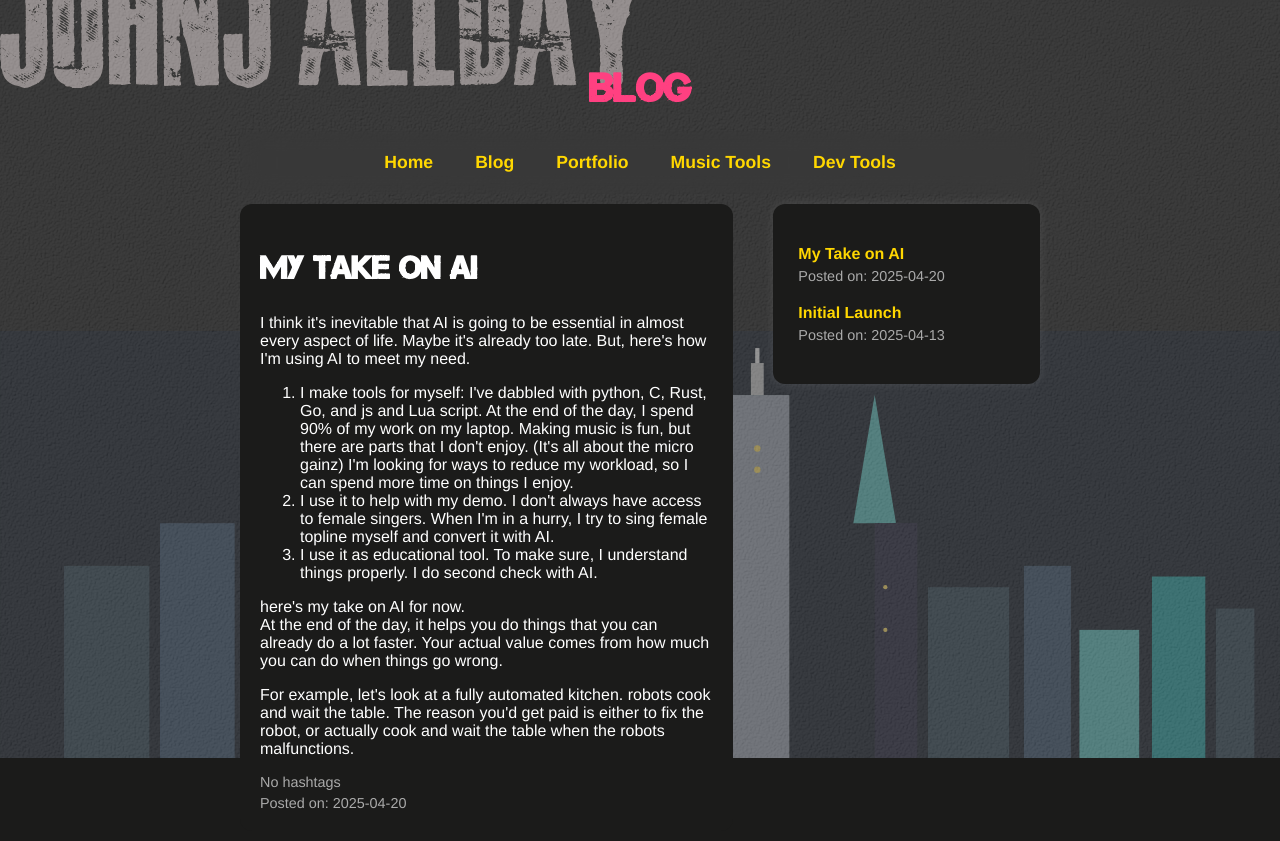
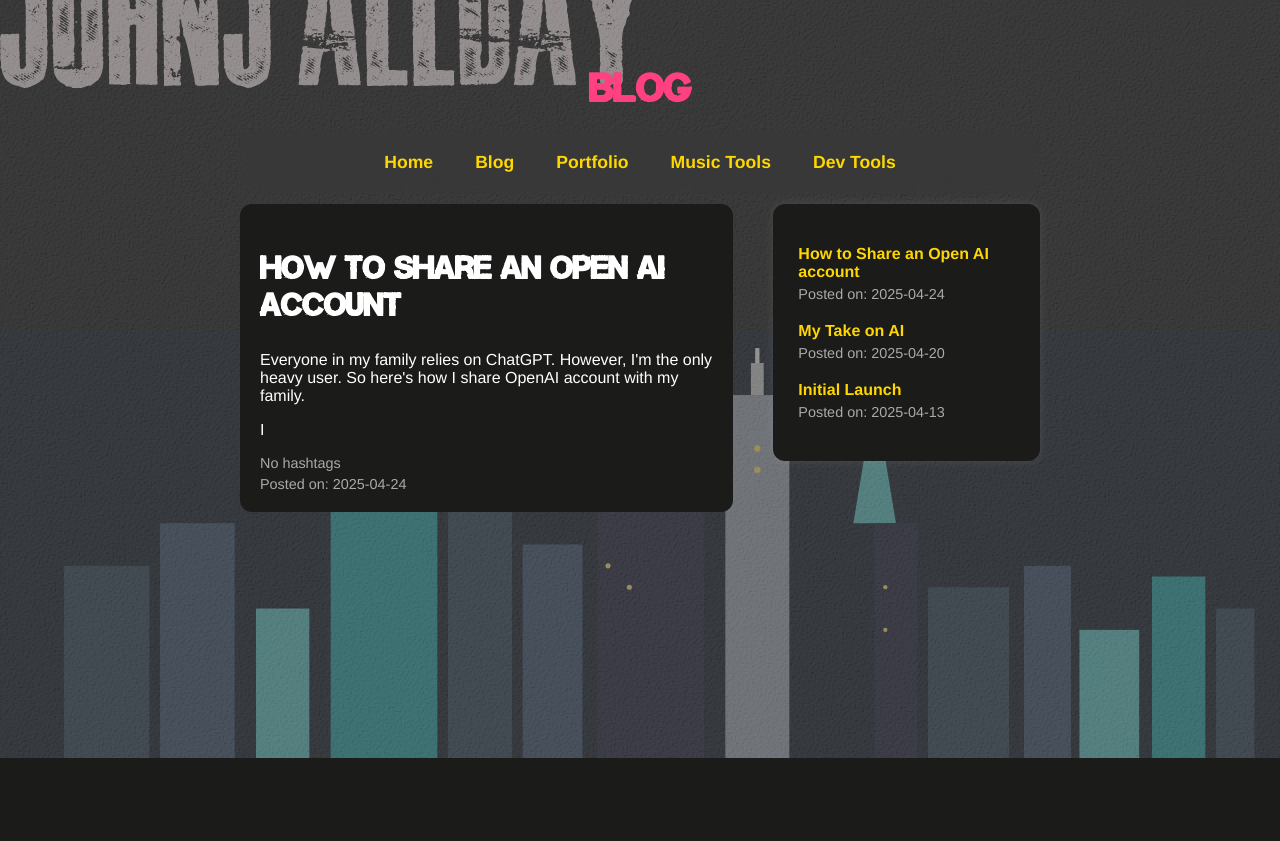
Before and after one commit to johnjallday/johnjallday.github.io, a plain HTML site: page blog.html in a window 1280 px wide. Shown: the part 42-883 px from the top of the page. After the commit the page ends 800 px from the top, so only its background shows below. Drawn offline with Linux system fonts and the light colour scheme.

```diff
--- a/blog.html
+++ b/blog.html
@@ -115,23 +115,16 @@
           <section class="post-content">
 
             <article>
-              <h2>My Take on AI</h2>
-              <div><p>I think it's inevitable that AI is going to be essential in almost every aspect of life. Maybe it's already too late. But, here's how I'm using AI to meet my need.</p>
-<ol>
-<li>I make tools for myself: I've dabbled with python, C, Rust, Go, and js and Lua script. At the end of the day, I spend 90% of my work on my laptop. Making music is fun, but there are parts that I don't enjoy. (It's all about the micro gainz) I'm looking for ways to reduce my workload, so I can spend more time on things I enjoy.</li>
-<li>I use it to help with my demo. I don't always have access to female singers. When I'm in a hurry, I try to sing female topline myself and convert it with AI.</li>
-<li>I use it as educational tool. To make sure, I understand things properly. I do second check with AI.</li>
-</ol>
-<p>here's my take on AI for now.<br />
-At the end of the day, it helps you do things that you can already do a lot faster. Your actual value comes from how much you can do when things go wrong.</p>
-<p>For example, let's look at a fully automated kitchen. robots cook and wait the table. The reason you'd get paid is either to fix the robot, or actually cook and wait the table when the robots malfunctions.</p>
+              <h2>How to Share an Open AI account</h2>
+              <div><p>Everyone in my family relies on ChatGPT. However, I'm the only heavy user. So here's how I share OpenAI account with my family.</p>
+<p>I</p>
 </div>
               <div class="hashtags">
 
                   <span>No hashtags</span>
 
               </div>
-              <div class="post-date">Posted on: 2025-04-20</div>
+              <div class="post-date">Posted on: 2025-04-24</div>
             </article>
 
           </section>
@@ -139,6 +132,11 @@ At the end of the day, it helps you do things that you can already do a lot fast
 
         <section class="blog-posts">
           <ul>
+
+            <li>
+              <a href="/blog/posts/how_to_share_gpt_account">How to Share an Open AI account</a>
+              <div class="post-date">Posted on: 2025-04-24</div>
+            </li>
 
             <li>
               <a href="/blog/posts/take_on_ai">My Take on AI</a>
```
Also changed, not shown: blog/posts/how_to_share_gpt_account.html (added, +21 -0 lines), posts/website_launch.html (deleted, +0 -31 lines), 2 other files.
